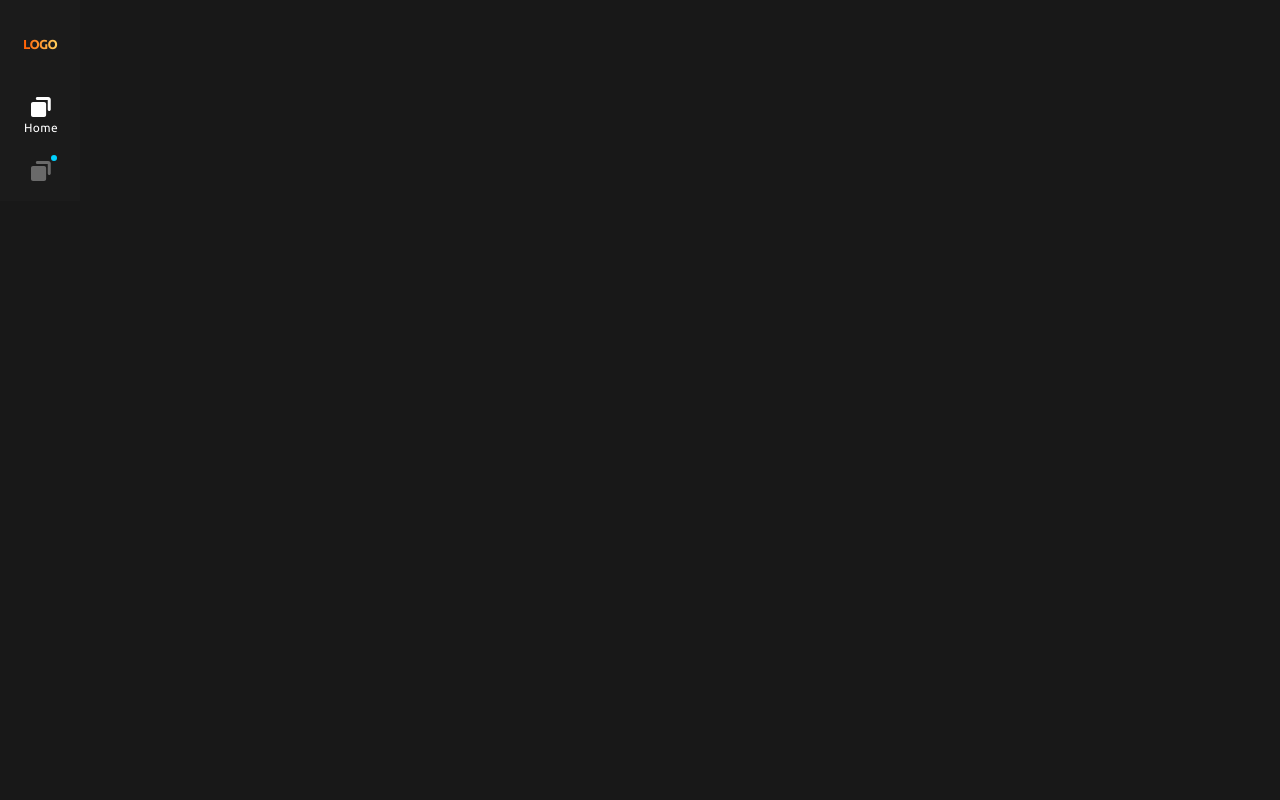
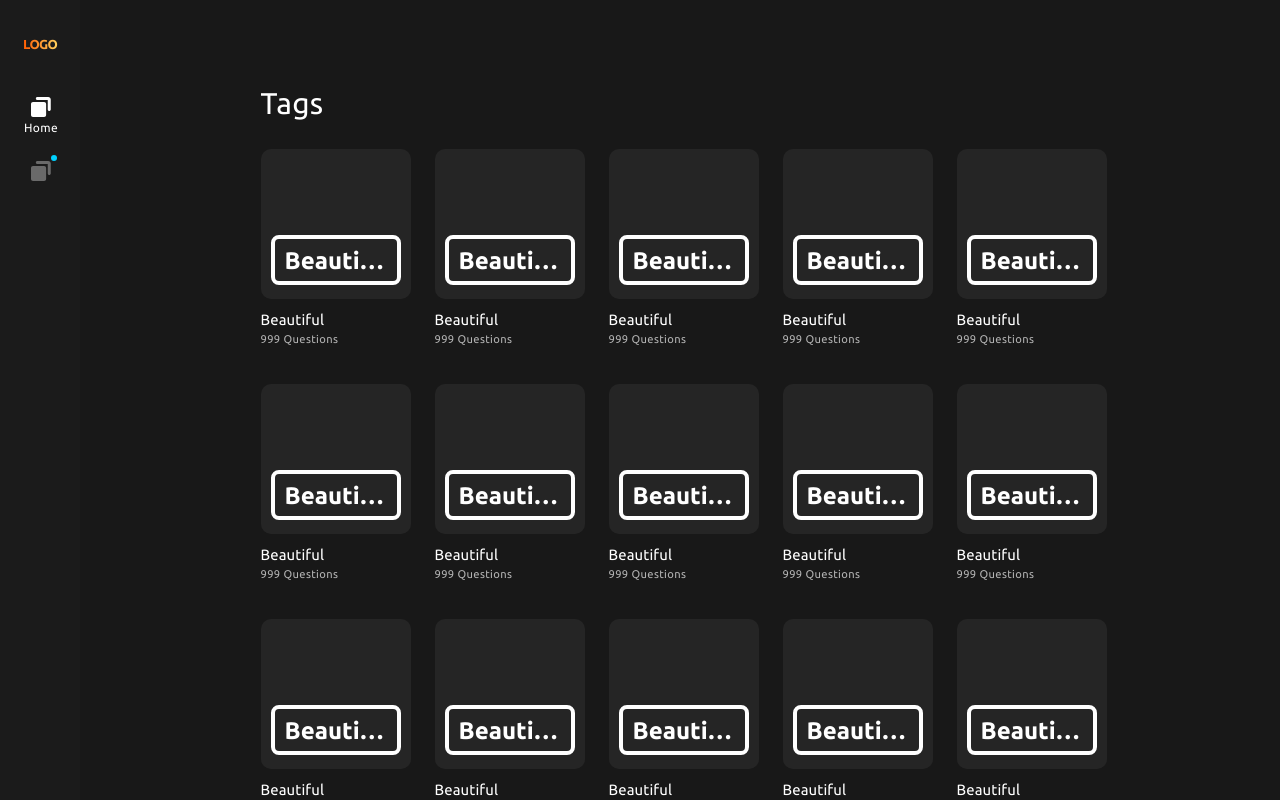
Before and after one commit to yun-cheng/aha-assessment, a React (Vite) app: page /tags in a window 1280 px wide. Built offline with nearby package versions, Linux system fonts and the light colour scheme.

Commit message:
feat(TagsPage): add TagsPage UI

```diff
--- a/src/pages/TagsPage.tsx
+++ b/src/pages/TagsPage.tsx
@@ -1,5 +1,38 @@
+import TagItem from 'components/tag/TagItem'
 import type { ReactElement } from 'react'
+import cn from 'utils/cn'
 
 export default function TagsPage(): ReactElement {
-	return <div />
+	return (
+		<div
+			className={cn('h-screen w-full px-[7px] sm:px-[14px]', 'flex flex-col')}
+		>
+			<div className='mt-[70px] overflow-y-auto sm:mt-0'>
+				<div className='mx-auto max-w-[903px]'>
+					<div
+						className={cn(
+							'pb-12 pl-[18px] pr-[14px] pt-5 sm:pl-[32px] sm:pr-[25px] sm:pt-20',
+							'grid grid-cols-[repeat(auto-fit,150px)] justify-center gap-x-6 gap-y-6 sm:gap-y-9'
+						)}
+					>
+						<h2
+							className={cn(
+								'col-span-full -ml-[5px] translate-y-[1px] sm:-mb-3 sm:ml-0',
+								'text-2xl leading-normal tracking-25 sm:text-[30px]'
+							)}
+						>
+							Tags
+						</h2>
+						{Array.from({ length: 43 }).map((_, index) => (
+							<TagItem
+								// eslint-disable-next-line react/no-array-index-key
+								key={index}
+								tag={{ id: index.toString(), name: 'Beautiful', count: 999 }}
+							/>
+						))}
+					</div>
+				</div>
+			</div>
+		</div>
+	)
 }
```
